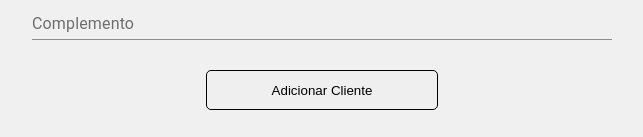
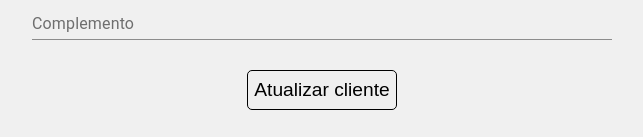
Before and after one commit to rodsussumu/qualicorp-teste-frontend, a React (Create React App) app: page /update/customers/1 in a window 1280 px wide. Shown: the part 886-1023 px from the top of the page, without its empty margins (318-961 px from the left). Built offline with nearby package versions, Linux system fonts and the light colour scheme; no server answers.

Commit message:
Add back button

```diff
--- a/public/index.html
+++ b/public/index.html
@@ -24,7 +24,7 @@
       work correctly both with client-side routing and a non-root public URL.
       Learn how to configure a non-root public URL by running `npm run build`.
     -->
-    <title>React App</title>
+    <title>Teste qualicorp - Frontend</title>
   </head>
   <body>
     <noscript>You need to enable JavaScript to run this app.</noscript>
--- a/src/components/ModalCustomer/index.js
+++ b/src/components/ModalCustomer/index.js
@@ -97,8 +97,9 @@ export default function ModalCustomer({ openModal, setOpenModal, id }) {
         </DialogTitle>
         <DialogContent dividers>
           <Data>
-            <div className="data-customer">Nome: {customer.nome}</div>
-            <div className="data-customer">Sobrenome: {customer.sobrenome}</div>
+            <div className="data-customer">
+              Nome: {customer.nome} {customer.sobrenome}
+            </div>
             <div className="data-customer">Email: {customer.email}</div>
             <div className="data-customer">Telefone: {customer.telefone}</div>
             <div className="data-customer">CPF: {customer.cpf}</div>
--- a/src/components/ModalDeleteCustomer/styles.js
+++ b/src/components/ModalDeleteCustomer/styles.js
@@ -8,7 +8,6 @@ export const FormSection = styled.div`
   }
 
   button.btn {
-    font-family: "Avenir Next GEO W05 bold";
     padding: 7px 15px;
     background: #f3ecff;
     border: 1px #8f6ad1 solid;
--- a/src/components/NavBar/index.js
+++ b/src/components/NavBar/index.js
@@ -1,10 +1,18 @@
 import React, { useState } from "react";
-import { Bars, Nav, Times } from "./styles";
-export default function Navbar() {
+import { Bars, Nav, Times, Back } from "./styles";
+import { useHistory } from "react-router-dom";
+export default function Navbar({ visible }) {
   const [open, setOpen] = useState(false);
+  const history = useHistory();
   return (
     <>
       <Nav>
+        <Back
+          className={visible ? "visible" : ""}
+          onClick={() => {
+            history.goBack();
+          }}
+        />
         <Bars onClick={() => setOpen(!open)} />
         <div className={open ? "nav-menu open" : "nav-menu"}>
           <Times onClick={() => setOpen(!open)} />
--- a/src/components/NavBar/styles.js
+++ b/src/components/NavBar/styles.js
@@ -1,5 +1,5 @@
 import styled from "styled-components";
-import { FaBars, FaTimes } from "react-icons/fa";
+import { FaBars, FaTimes, FaArrowLeft } from "react-icons/fa";
 
 export const Nav = styled.nav`
   background: #000;
@@ -54,6 +54,17 @@ export const Nav = styled.nav`
     margin-right: 0px;
     z-index: 10;
   }
+
+  @media screen and (max-width: 768px) {
+    .visible {
+      display: block;
+      position: absolute;
+      left: 0;
+      transform: translate(100%, 75%);
+      font-size: 1.8rem;
+      cursor: pointer;
+    }
+  }
 `;
 
 export const Bars = styled(FaBars)`
@@ -69,6 +80,11 @@ export const Bars = styled(FaBars)`
   }
 `;
 
+export const Back = styled(FaArrowLeft)`
+  display: none;
+  color: #fff;
+`;
+
 export const Times = styled(FaTimes)`
   display: none;
   color: #fff;
--- a/src/pages/Customers/UpdateCustomers/index.js
+++ b/src/pages/Customers/UpdateCustomers/index.js
@@ -84,7 +84,7 @@ export default function UpdateCustomers() {
   return (
     <>
       <Wrapper>
-        <NavBar />
+        <NavBar visible={true} />
         <form onSubmit={handleSubmit(onSubmit)}>
           <Controller
             name="nome"
@@ -284,7 +284,7 @@ export default function UpdateCustomers() {
           />
 
           <button type="submit" className="button-submit">
-            Adicionar Cliente
+            Atualizar cliente
           </button>
         </form>
       </Wrapper>
--- a/src/pages/Customers/UpdateCustomers/styles.js
+++ b/src/pages/Customers/UpdateCustomers/styles.js
@@ -10,7 +10,7 @@ export const Wrapper = styled.div`
   }
 
   .button-submit {
-    width: 40%;
+    max-width: 200px;
     margin-top: 30px;
     align-self: center;
     height: 40px;
@@ -18,6 +18,13 @@ export const Wrapper = styled.div`
     border: 1px solid black;
     border-radius: 5px;
     cursor: pointer;
+    font-size: 1.2rem;
+  }
+
+  .button-submit:hover {
+    transition: 0.3s ease-in;
+    background-color: #a1869e;
+    color: #fff;
   }
 
   .input-form {
@@ -41,6 +48,10 @@ export const Wrapper = styled.div`
 
     .button-submit {
       width: 40%;
+      .button-submit {
+        width: 40%;
+        font-size: 0.8rem;
+      }
     }
   }
 `;
--- a/src/pages/Customers/ViewCustomers/index.js
+++ b/src/pages/Customers/ViewCustomers/index.js
@@ -40,8 +40,9 @@ export default function ViewCustomers() {
             return (
               <>
                 <div className="customer">
-                  <div className="customer-data">{e.nome}</div>
-                  <div className="customer-data">{e.sobrenome}</div>
+                  <div className="customer-data">
+                    {e.nome} {e.sobrenome}
+                  </div>
                   <div className="customer-data">{e.email}</div>
                   <div className="icons">
                     <GrView
--- a/src/pages/Customers/ViewCustomers/styles.js
+++ b/src/pages/Customers/ViewCustomers/styles.js
@@ -11,11 +11,13 @@ export const Wrapper = styled.div`
     padding: 30px 40px;
     height: 100%;
     background-color: #f0f0f0;
+    align-items: center;
   }
 
   .customer {
     display: grid;
-    grid-template-columns: 1fr 1fr 1fr 1fr;
+    max-width: 800px;
+    grid-template-columns: 1fr 1fr 1fr;
     margin-top: 20px;
     font-size: 1.2rem;
     padding: 20px;
@@ -37,7 +39,7 @@ export const Wrapper = styled.div`
     align-items: center;
     justify-content: center;
     svg {
-      margin-left: 20px;
+      padding: 0px 20px;
       cursor: pointer;
     }
   }
@@ -48,6 +50,16 @@ export const Wrapper = styled.div`
       display: flex;
       flex-direction: column;
       height: 200px;
+      width: 100%;
+    }
+
+    .icons {
+      margin-top: 20px;
+      justify-content: flex-start;
+      svg {
+        padding: 0px;
+        padding-right: 20px;
+      }
     }
     .customer-data {
       margin: 10px 0px;
```
